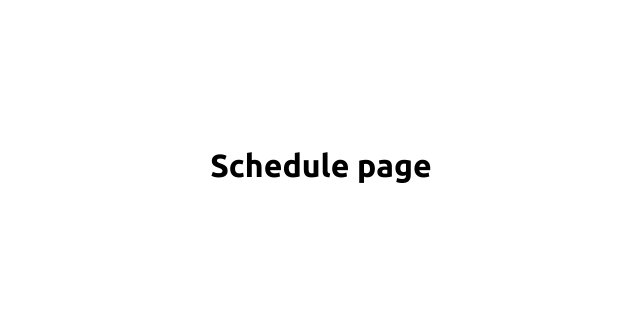
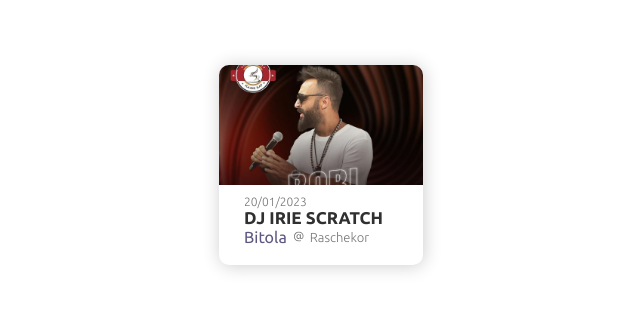
Before and after one commit to petark7/tajmaut, a React (Create React App) app: page /schedule in a window 1280 px wide. Shown: the part 235-546 px from the top of the page, without its empty margins (319-959 px from the left). Built offline with nearby package versions, Linux system fonts and the light colour scheme.

Commit message:
Assign card to a component

```diff
--- /dev/null
+++ b/src/components/Event.jsx
@@ -0,0 +1,25 @@
+import "./css/Event.css"
+
+export default function Event () {
+    return (
+        <div className="mainContainer">
+        <div className = "event_card">
+              <img src={require('../data/images/events/event_01.jpg')}/>
+                  <div className="content">
+                      <h4 className="event_date">20/01/2023</h4>
+                      <h1 className="event_name">DJ IRIE SCRATCH</h1>
+                          <div className = "location">
+                              <h3 className = "event_city">Bitola</h3>
+                              <svg width="19" height="19" viewBox="0 0 16 16" fill="none"
+                              xmlns="http://www.w3.org/2000/svg">
+                              <path d="M8 7.52786C8 5.44757 6.38329 4 4.05897 4C1.65111 4 0 5.62493 0 7.9976C0 10.447 1.60688 12 4.14251 12C4.76167 12 5.35627 11.9137 5.79853 11.7651V11.1612C5.48894 11.3002 4.82555 11.3913 4.15233 11.3913C2.04914 11.3913 0.692875 10.0731 0.692875 8.02636C0.692875 6.03235 2.07371 4.60395 3.99509 4.60395C5.96069 4.60395 7.30713 5.7879 7.30713 7.51827C7.30713 8.69742 6.90909 9.45956 6.28993 9.45956C5.93612 9.45956 5.73464 9.26303 5.73464 8.9275V6.11384H4.99263V6.69862H4.914C4.72236 6.28161 4.2801 6.02277 3.76413 6.02277C2.75676 6.02277 2.05405 6.83763 2.05405 8.0024C2.05405 9.21989 2.74201 10.0395 3.76413 10.0395C4.33907 10.0395 4.78133 9.76633 4.99263 9.27741H5.07125C5.13022 9.74715 5.5774 10.0827 6.15233 10.0827C7.28256 10.0827 8 9.09047 8 7.52786ZM2.84029 8.02157C2.84029 7.18274 3.2285 6.68424 3.88698 6.68424C4.55528 6.68424 4.9828 7.20192 4.9828 8.02157C4.9828 8.84122 4.55037 9.36369 3.87715 9.36369C3.23342 9.36369 2.84029 8.8556 2.84029 8.02157Z"
+                              fill="#757575"/>
+                              </svg>
+                              <h3 className="event_venue">Raschekor</h3>
+                      </div>
+              </div>
+        </div>
+    </div>
+
+    )
+}
--- a/src/routes/home.jsx
+++ b/src/routes/home.jsx
@@ -1,26 +1,6 @@
-import "./css/home.css"
-
 function Home() {
     return (
-      <div className="mainContainer">
-          <div className = "event_card">
-                <img src={require('../data/images/events/event_01.jpg')}/>
-                    <div className="content">
-                        <h4 className="event_date">20/01/2023</h4>
-                        <h1 className="event_name">DJ IRIE SCRATCH</h1>
-                        <div className = "location">
-                            <h3 className = "event_city">Bitola</h3>
-                            <svg width="19" height="19" viewBox="0 0 16 16" fill="none"
-                            xmlns="http://www.w3.org/2000/svg">
-                            <path d="M8 7.52786C8 5.44757 6.38329 4 4.05897 4C1.65111 4 0 5.62493 0 7.9976C0 10.447 1.60688 12 4.14251 12C4.76167 12 5.35627 11.9137 5.79853 11.7651V11.1612C5.48894 11.3002 4.82555 11.3913 4.15233 11.3913C2.04914 11.3913 0.692875 10.0731 0.692875 8.02636C0.692875 6.03235 2.07371 4.60395 3.99509 4.60395C5.96069 4.60395 7.30713 5.7879 7.30713 7.51827C7.30713 8.69742 6.90909 9.45956 6.28993 9.45956C5.93612 9.45956 5.73464 9.26303 5.73464 8.9275V6.11384H4.99263V6.69862H4.914C4.72236 6.28161 4.2801 6.02277 3.76413 6.02277C2.75676 6.02277 2.05405 6.83763 2.05405 8.0024C2.05405 9.21989 2.74201 10.0395 3.76413 10.0395C4.33907 10.0395 4.78133 9.76633 4.99263 9.27741H5.07125C5.13022 9.74715 5.5774 10.0827 6.15233 10.0827C7.28256 10.0827 8 9.09047 8 7.52786ZM2.84029 8.02157C2.84029 7.18274 3.2285 6.68424 3.88698 6.68424C4.55528 6.68424 4.9828 7.20192 4.9828 8.02157C4.9828 8.84122 4.55037 9.36369 3.87715 9.36369C3.23342 9.36369 2.84029 8.8556 2.84029 8.02157Z"
-                            fill="#757575"/>
-                            </svg>
-                            <h3 className="event_venue">Raschekor</h3>
-                    </div>
-                </div>
-          </div>
-      </div>
-
+        <h1>Home</h1>
     );
   };
 
--- a/src/routes/schedule.jsx
+++ b/src/routes/schedule.jsx
@@ -1,5 +1,11 @@
+import "./css/schedule.css"
+import Event from "../components/Event.jsx"
+
 export default function Schedule () {
     return (
-        <h1>Schedule page</h1>
+        <div className="mainContainer">
+            <Event/>
+        </div>
+
     )
 }
```
Also changed, not shown: src/components/css/Event.css (renamed from src/routes/css/home.css), src/routes/css/schedule.css (added).
